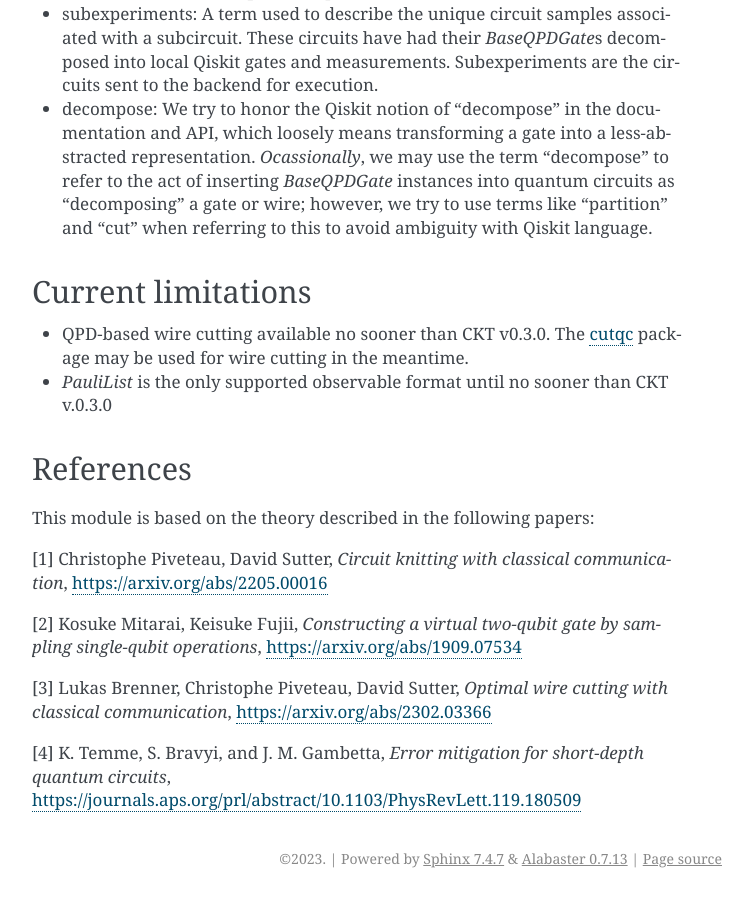
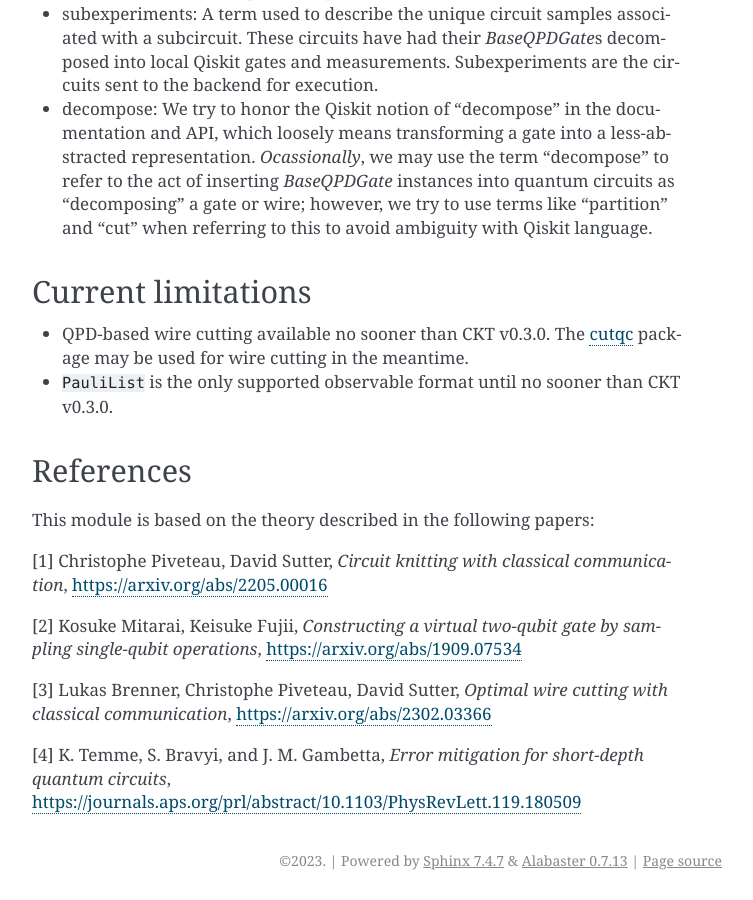
Before and after one commit to Qiskit/qiskit-addon-cutting, a Sphinx documentation site: the page built from docs/circuit_cutting/explanation/index.rst, in a window 1280 px wide and 900 px high, scrolled down 1124 px. Shown: the whole window, without its empty margins (388-1141 px from the left). Built offline with Sphinx 7.4.7, drawn with Linux system fonts in a browser that asks for light colours.

Commit message:
Update docs/circuit_cutting/explanation/index.rst
Co-authored-by: Jim Garrison <garrison@ibm.com>

```diff
--- a/docs/circuit_cutting/explanation/index.rst
+++ b/docs/circuit_cutting/explanation/index.rst
@@ -23,7 +23,7 @@ Key terms
 Current limitations
 -------------------
 * QPD-based wire cutting available no sooner than CKT v0.3.0. The `cutqc <https://qiskit-extensions.github.io/circuit-knitting-toolbox/circuit_cutting/cutqc/index.htmlpackage>`_ package may be used for wire cutting in the meantime.
-* `PauliList` is the only supported observable format until no sooner than CKT v.0.3.0
+* ``PauliList`` is the only supported observable format until no sooner than CKT v0.3.0.
 
 References
 ----------
```
